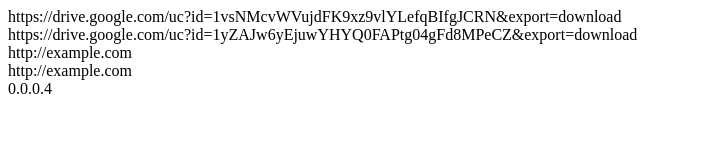
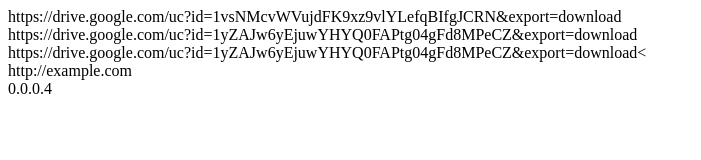
Before and after one commit to FikuSystems/Music.LCD.WebService, a plain HTML site: page Music.LCD.WebService.Versions.html in a window 1280 px wide. Shown: the whole page, without its empty margins (0-701 px from the left). Drawn offline with Linux system fonts and the light colour scheme.

Commit message:
Update Music.LCD.WebService.Versions.html

```diff
--- a/Music.LCD.WebService.Versions.html
+++ b/Music.LCD.WebService.Versions.html
@@ -8,7 +8,7 @@
 <body>
     <div id="link1">https://drive.google.com/uc?id=1vsNMcvWVujdFK9xz9vlYLefqBIfgJCRN&export=download</div>
     <div id="link2">https://drive.google.com/uc?id=1yZAJw6yEjuwYHYQ0FAPtg04gFd8MPeCZ&export=download</div>
-    <div id="link3">http://example.com</div>
+    <div id="link3">https://drive.google.com/uc?id=1yZAJw6yEjuwYHYQ0FAPtg04gFd8MPeCZ&export=download<</div>
     <div id="link4">http://example.com</div>
     <div id="version">0.0.0.4</div>
 </body>
```
